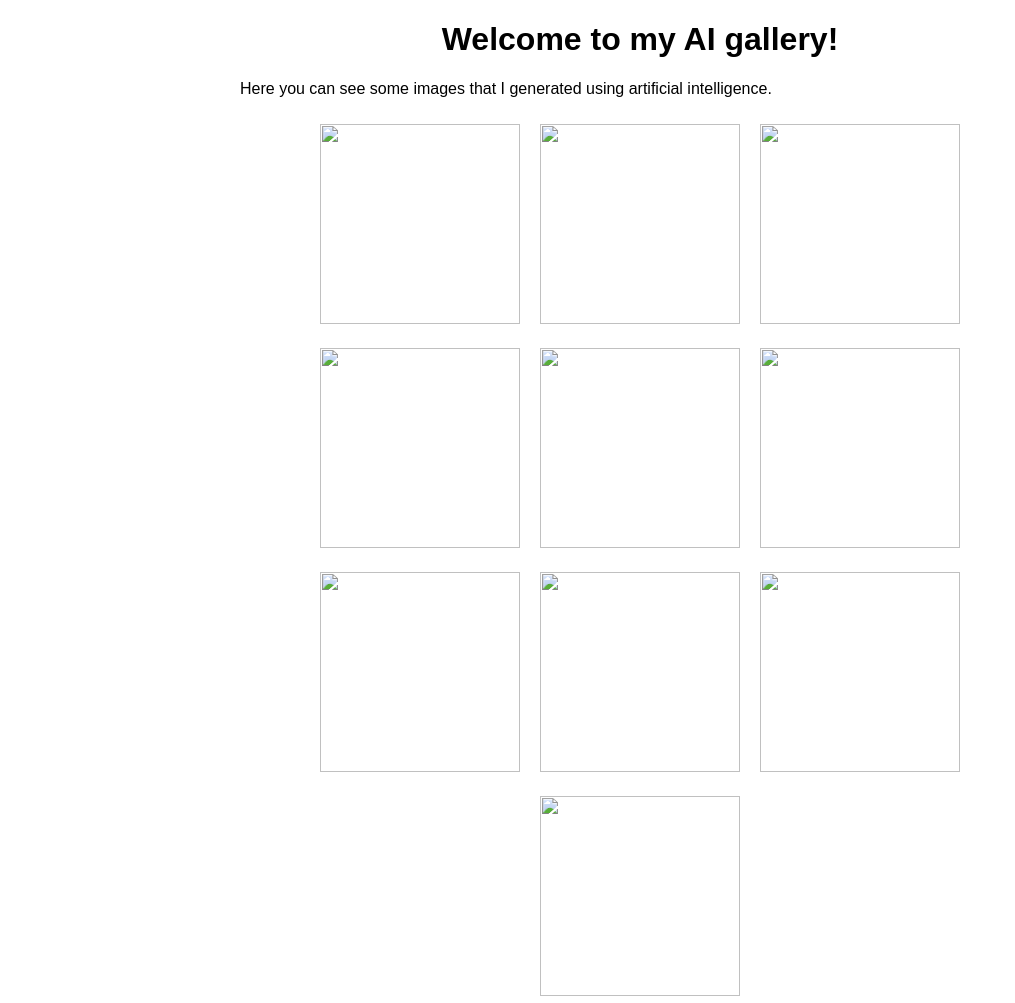
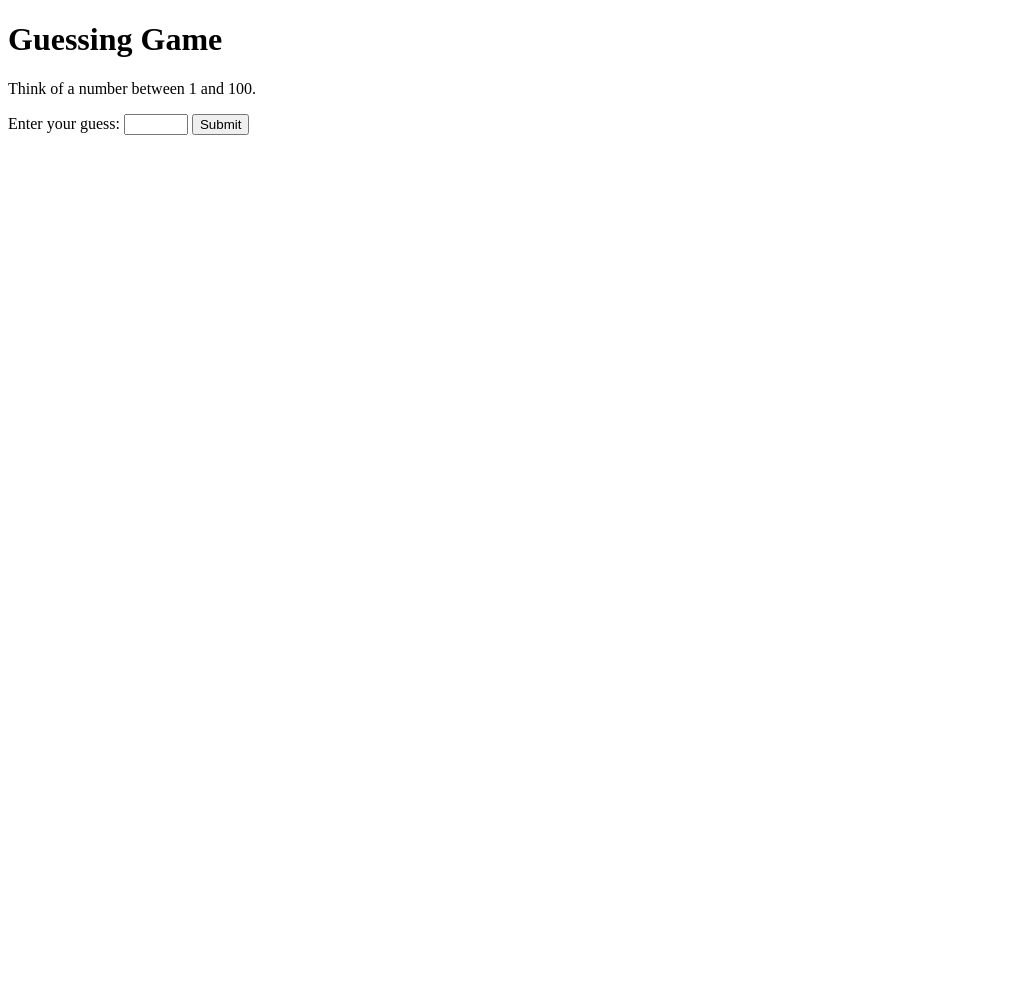
Before and after one commit to Caden-Cucciardi/caden-cucciardi.github.io, a plain HTML site: page extra-ai/index.html in a window 1280 px wide. Shown: the whole page, without its empty margins (0-1015 px from the left). After the commit the page ends 800 px from the top, so only its background shows below. Drawn offline with Linux system fonts and the light colour scheme.

```diff
--- a/extra-ai/index.html
+++ b/extra-ai/index.html
@@ -1,74 +1,37 @@
 <!DOCTYPE html>
 <html>
-<head>
-<title>My AI Gallery</title>
-<style>
-* {
-  box-sizing: border-box;
-}
+  <head>
+    <title>Guessing Game</title>
+  </head>
+  <body>
+    <h1>Guessing Game</h1>
+    <p>Think of a number between 1 and 100.</p>
+    <form>
+      <label for="guess">Enter your guess:</label>
+      <input type="number" id="guess" name="guess" min="1" max="100">
+      <input type="submit" value="Submit">
+    </form>
+    <p id="result"></p>
+    <script>
+      // Generate a random number between 1 and 100
+      let secretNumber = Math.floor(Math.random() * 100) + 1;
 
-body {
-  font-family: Arial;
-  margin: 0 auto;
-  max-width: 800px;
-}
+      // Handle form submission
+      document.querySelector('form').addEventListener('submit', event => {
+        event.preventDefault();
 
-h1 {
-  text-align: center;
-}
+        // Get the user's guess
+        let guess = parseInt(document.getElementById('guess').value);
 
-.gallery {
-  display: flex;
-  flex-wrap: wrap;
-  justify-content: center;
-}
-
-.gallery-item {
-  margin: 10px;
-}
-
-.gallery-image {
-  width: 200px;
-  height: 200px;
-  object-fit: cover;
-}
-</style>
-</head>
-<body>
-<h1>Welcome to my AI gallery!</h1>
-<p>Here you can see some images that I generated using artificial intelligence.</p>
-<div class="gallery">
-<div class="gallery-item">
-<img class="gallery-image" src="#generate_content an abstract painting">
-</div>
-<div class="gallery-item">
-<img class="gallery-image" src="#generate_content a cat wearing sunglasses">
-</div>
-<div class="gallery-item">
-<img class="gallery-image" src="#generate_content a landscape with mountains and a lake">
-</div>
-<div class="gallery-item">
-<img class="gallery-image" src="#generate_content a robot playing guitar">
-</div>
-<div class="gallery-item">
-<img class="gallery-image" src="#generate_content a pizza with pineapple and ham">
-</div>
-<div class="gallery-item">
-<img class="gallery-image" src="#generate_content a flower with rainbow petals">
-</div>
-<div class="gallery-item">
-<img class="gallery-image" src="#generate_content a car made of Lego bricks">
-</div>
-<div class="gallery-item">
-<img class="gallery-image" src="#generate_content a dragon breathing fire">
-</div>
-<div class="gallery-item">
-<img class="gallery-image" src="#generate_content a map of the world with different colors for each country">
-</div>
-<div class="gallery-item">
-<img class="gallery-image" src="#generate_content a portrait of Albert Einstein with a funny expression">
-</div>
-<!-- Add more gallery items here -->
-</div>
-</body>
+        // Check if the guess is correct
+        if (guess === secretNumber) {
+          document.getElementById('result').textContent = 'Congratulations! You won!';
+        } else if (guess < secretNumber) {
+          document.getElementById('result').textContent = 'Too low. Try again.';
+        } else {
+          document.getElementById('result').textContent = 'Too high. Try again.';
+        }
+      });
+    </script>
+  </body>
 </html>
```
